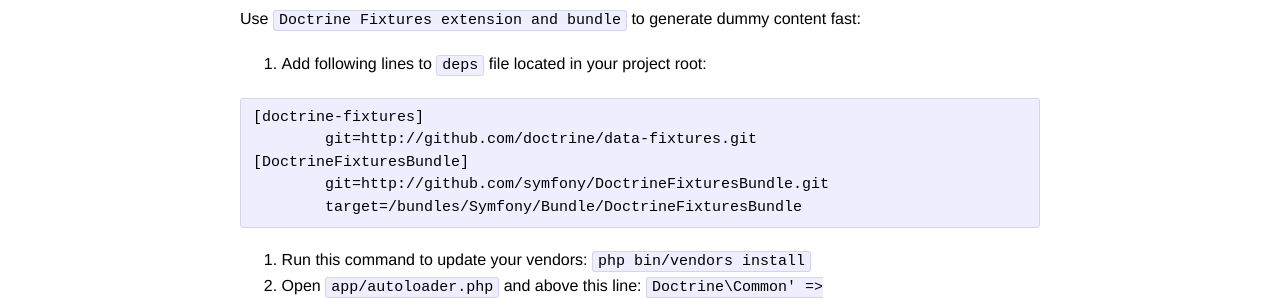
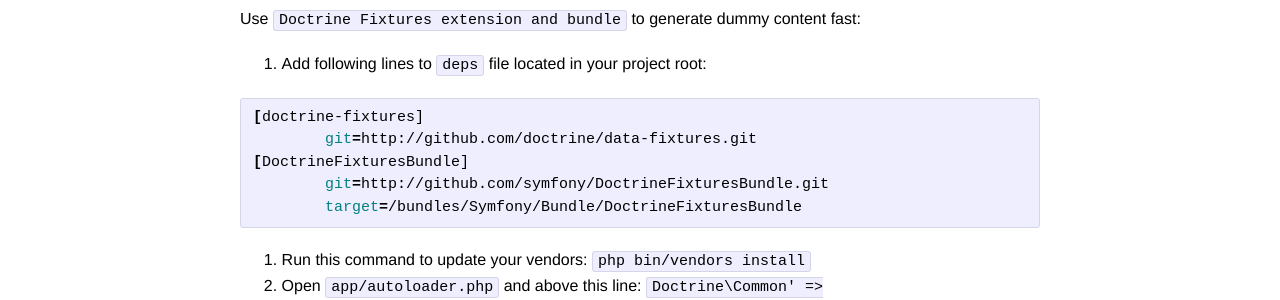
Before and after one commit to Gavrisimo/gavrisimo.github.io, a Jekyll site: the page built from _posts/2011-09-03-how-to-start-with-symfony-2-on-windows-7.md, in a window 1280 px wide. Shown: the part 882-1182 px from the top of the page. Built offline with Jekyll 4.4.1, drawn with Linux system fonts in a browser that asks for light colours.

Commit message:
Fixing build stoping error

```diff
--- a/_posts/2011-09-03-how-to-start-with-symfony-2-on-windows-7.md
+++ b/_posts/2011-09-03-how-to-start-with-symfony-2-on-windows-7.md
@@ -29,13 +29,13 @@
 Use `Doctrine Fixtures extension and bundle` to generate dummy content fast:
 
 1. Add following lines to `deps` file located in your project root:
-{% highlight linenos %}
+{% highlight bash %}
 [doctrine-fixtures]
 	git=http://github.com/doctrine/data-fixtures.git
 [DoctrineFixturesBundle]
 	git=http://github.com/symfony/DoctrineFixturesBundle.git
 	target=/bundles/Symfony/Bundle/DoctrineFixturesBundle
-{% endhighlight linenos %}
+{% endhighlight %}
 3. Run this command to update your vendors: `php bin/vendors install`
 4. Open `app/autoloader.php` and above this line: `Doctrine\Common' => __DIR__.'/../vendor/doctrine-common/lib'` add this line: `'Doctrine\Common\DataFixtures' => __DIR__.'/../vendor/doctrine-fixtures/lib'`
 5. Open `app/AppKernel.php` and register new bundle: `new SymfonyBundleDoctrineFixturesBundleDoctrineFixturesBundle()`
```
